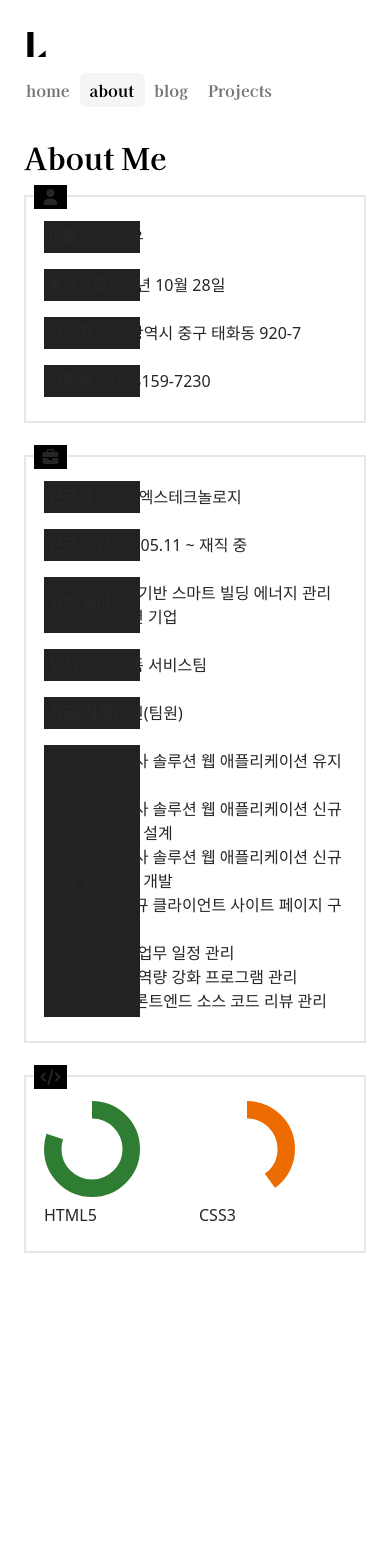
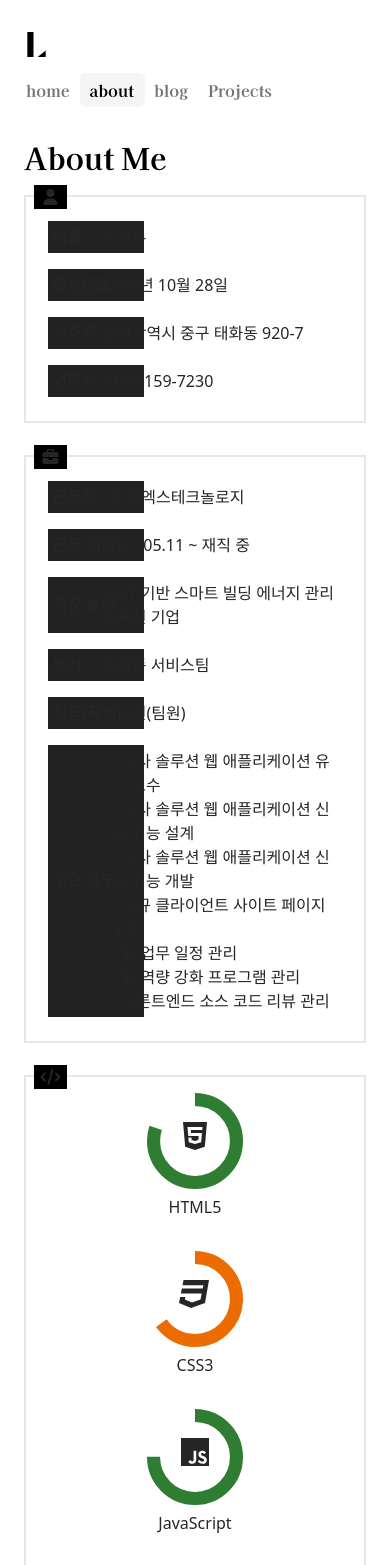
Before and after one commit to dlwlsdn201/project--portfolio--nextjs, a Next.js app: page /about in a window 390 px wide. Shown: the top 1565 px of the page. Before the commit the page ends 1433 px from the top, so only its background shows below. Built offline with nearby package versions, Linux system fonts and the light colour scheme.

Commit message:
:construction: Skill UI 요소 구현 진행 중 (+반응형 레이아웃 정렬 완료)

```diff
--- a/app/about/Content.tsx
+++ b/app/about/Content.tsx
@@ -1,7 +1,15 @@
 'use client'; // 이 구문은 해당 컴포넌트 파일을 클라이언트 쪽에서 렌더링함
 
-import { CircularProgress } from '@mui/material';
-import { CareerInfoIcon, SkillStackIcon, UserInfoIcon } from 'components/icons';
+import { Box, CircularProgress, Grid } from '@mui/material';
+import {
+	CareerInfoIcon,
+	CSS3Icon,
+	HTML5Icon,
+	JSIcon,
+	REACTIcon,
+	SkillStackIcon,
+	UserInfoIcon
+} from 'components/icons';
 import CircularStatic from 'modules/Progress';
 import React from 'react';
 
@@ -86,26 +94,64 @@ const data: Array<TDataObj> = [
 		items: [
 			{
 				label: 'HTML5',
-				content: <CircularStatic value={80} />
+				content: <CircularStatic icon={HTML5Icon()} value={80} />
 			},
 			{
 				label: 'CSS3',
-				content: <CircularStatic value={40} />
+				content: <CircularStatic icon={CSS3Icon()} value={65} />
+			},
+			{
+				label: 'JavaScript',
+				content: <CircularStatic icon={JSIcon()} value={75} />
+			},
+			{
+				label: 'React',
+				content: <CircularStatic icon={REACTIcon()} value={75} />
 			}
 		]
 	}
 ];
 
+// <div className='grid grid-cols-auto grid-flow-col auto-cols-fr gap-2 px-3.5 py-2'>
 const skillsGrid = (dataObj) => (
-	<div className='grid grid-cols-auto grid-flow-col auto-cols-fr gap-2 px-3.5 py-2'>
-		{dataObj.items.map((item) => (
-			<div className='flex flex-col item-center justify-center'>
-				<span>{item.content}</span>
-				<span>{item.label}</span>
-			</div>
-		))}
-	</div>
+	<Box
+		sx={{
+			position: 'relative',
+			flexGrow: 1,
+			display: 'flex',
+			justifyContent: 'center',
+			alignItems: 'center'
+		}}>
+		<Grid
+			container
+			spacing={{ xs: 4, md: 3 }}
+			columns={{ xs: 1, sm: 1, md: 4, lg: 4 }}>
+			{dataObj.items.map((item, index) => (
+				<Grid
+					item
+					xs={1}
+					sm={1}
+					md={1}
+					lg={1}
+					key={index}
+					style={{
+						display: 'flex',
+						flexFlow: 'nowrap column',
+						justifyContent: 'center',
+						alignItems: 'center'
+					}}>
+					<span>{item.content}</span>
+					<span>{item.label}</span>
+				</Grid>
+				// <div className='flex flex-col item-center justify-center'>
+				// </div>
+			))}
+		</Grid>
+	</Box>
 );
+{
+	/* </div> */
+}
 
 const commonGrid = (dataObj) =>
 	dataObj.items.map((item) => (
@@ -118,7 +164,7 @@ const commonGrid = (dataObj) =>
 	));
 
 const container = (data: TDataObj) => (
-	<div className=' relative  border-2 border-grey px-1 py-4'>
+	<div className=' relative border-2 border-grey px-2 py-4'>
 		{data.type !== 'skills' ? commonGrid(data) : skillsGrid(data)}
 		<div
 			className='title absolute left-2 -top-3 px-1.5'
--- a/components/icons.tsx
+++ b/components/icons.tsx
@@ -1,5 +1,11 @@
 import { FontAwesomeIcon } from '@fortawesome/react-fontawesome';
-import { faInstagram } from '@fortawesome/free-brands-svg-icons';
+import {
+	faCss3,
+	faHtml5,
+	faInstagram,
+	faJs,
+	faReact
+} from '@fortawesome/free-brands-svg-icons';
 import {
 	faBlog,
 	faBriefcase,
@@ -13,38 +19,53 @@ const customStyle = {
 		home: {
 			width: '1.2em'
 		},
-		about: { width: '1.3em' }
+		about: {
+			badge: { width: '1.3em' }
+		}
 	}
 };
 
-export function SkillStackIcon() {
+export function HTML5Icon(): React.ReactElement {
+	return <FontAwesomeIcon icon={faHtml5} size='2xl' />;
+}
+export function CSS3Icon(): React.ReactElement {
+	return <FontAwesomeIcon icon={faCss3} size='2xl' />;
+}
+export function JSIcon(): React.ReactElement {
+	return <FontAwesomeIcon icon={faJs} size='2xl' />;
+}
+export function REACTIcon(): React.ReactElement {
+	return <FontAwesomeIcon icon={faReact} size='2xl' />;
+}
+
+export function SkillStackIcon(): React.ReactElement {
 	return (
 		<FontAwesomeIcon
 			icon={faCode}
-			style={{ width: customStyle.icon.about.width }}
+			style={{ width: customStyle.icon.about.badge.width }}
 		/>
 	);
 }
 
-export function UserInfoIcon() {
+export function UserInfoIcon(): React.ReactElement {
 	return (
 		<FontAwesomeIcon
 			icon={faUser}
-			style={{ width: customStyle.icon.about.width }}
+			style={{ width: customStyle.icon.about.badge.width }}
 		/>
 	);
 }
 
-export function CareerInfoIcon() {
+export function CareerInfoIcon(): React.ReactElement {
 	return (
 		<FontAwesomeIcon
 			icon={faBriefcase}
-			style={{ width: customStyle.icon.about.width }}
+			style={{ width: customStyle.icon.about.badge.width }}
 		/>
 	);
 }
 
-export function InstagramIcon() {
+export function InstagramIcon(): React.ReactElement {
 	return (
 		<FontAwesomeIcon
 			icon={faInstagram}
@@ -53,7 +74,7 @@ export function InstagramIcon() {
 	);
 }
 
-export function VelogIcon() {
+export function VelogIcon(): React.ReactElement {
 	return (
 		<FontAwesomeIcon
 			icon={faBlog}
@@ -62,7 +83,7 @@ export function VelogIcon() {
 	);
 }
 
-export function EmailIcon() {
+export function EmailIcon(): React.ReactElement {
 	return (
 		<FontAwesomeIcon
 			icon={faEnvelope}
--- a/modules/Progress.tsx
+++ b/modules/Progress.tsx
@@ -6,7 +6,7 @@ import Typography from '@mui/material/Typography';
 import Box from '@mui/material/Box';
 
 function CircularProgressWithLabel(
-	props: CircularProgressProps & { value: number }
+	props: CircularProgressProps & { value: number; icon: React.ReactElement }
 ) {
 	const getColor = (value: number) => {
 		if (value <= 30) return 'error';
@@ -21,31 +21,36 @@ function CircularProgressWithLabel(
 				color={getColor(props.value)}
 				size='6em'
 				variant='determinate'
-				thickness={8}
+				thickness={6}
 				{...props}
 			/>
 			<Box
 				sx={{
-					top: 0,
+					top: 4,
 					left: 0,
 					bottom: 0,
 					right: 0,
 					position: 'absolute',
 					display: 'flex',
+					flexDirection: 'column',
 					alignItems: 'center',
 					justifyContent: 'center'
 				}}>
+				{props.icon}
 				<Typography
 					variant='caption'
 					component='div'
-					fontSize='1em'
+					fontSize='0.5em'
 					color='white'>{`${Math.round(props.value)}%`}</Typography>
 			</Box>
 		</Box>
 	);
 }
 
-export default function CircularStatic(props: { value: number }) {
+export default function CircularStatic(props: {
+	value: number;
+	icon: React.ReactElement;
+}) {
 	// const [progress, setProgress] = React.useState(10);
 
 	// React.useEffect(() => {
@@ -59,5 +64,5 @@ export default function CircularStatic(props: { value: number }) {
 	// 	};
 	// }, []);
 
-	return <CircularProgressWithLabel value={props.value} />;
+	return <CircularProgressWithLabel icon={props.icon} value={props.value} />;
 }
```
